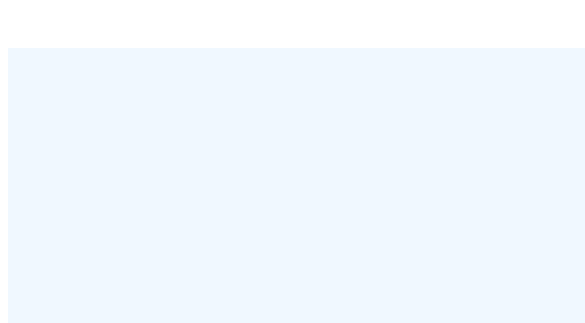
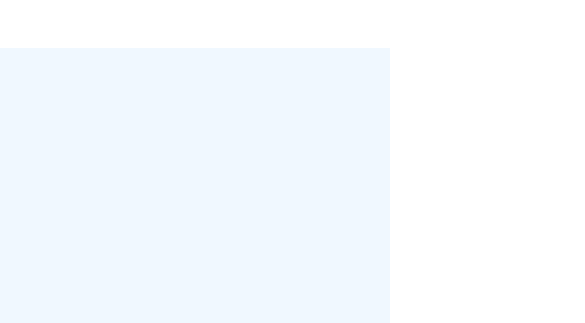
Before and after one commit to joshnussbaum89/swiper-js-test, a plain HTML site: page index.html in a window 390 px wide. Shown: the part 76-399 px from the top of the page, 585 px wide, since content can reach past the window. Drawn offline with nearby package versions, Linux system fonts and the light colour scheme.

Commit message:
change container width for mobile

```diff
--- a/style.css
+++ b/style.css
@@ -2,6 +2,8 @@ body {
   font-family: -apple-system, BlinkMacSystemFont, 'Segoe UI', Roboto, Oxygen,
     Ubuntu, Cantarell, 'Open Sans', 'Helvetica Neue', sans-serif;
   text-align: center;
+  max-width: 600px;
+  margin: auto;
 }
 
 h1 {
@@ -10,7 +12,7 @@ h1 {
 
 .swiper {
   font-size: 2rem;
-  width: 600px;
+  width: 100%;
   height: 600px;
 }
 
```
